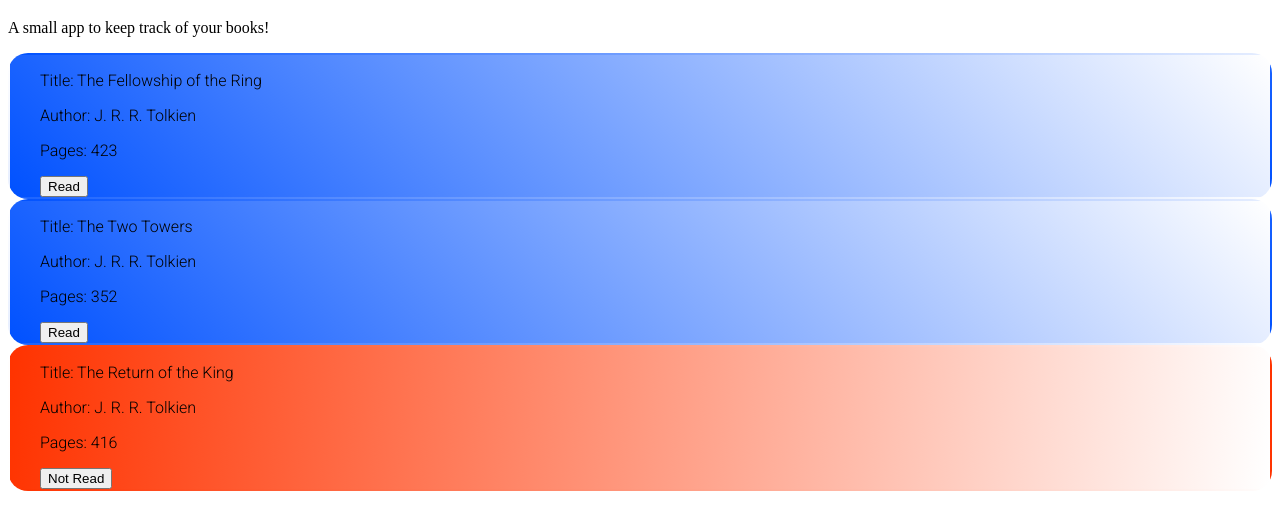
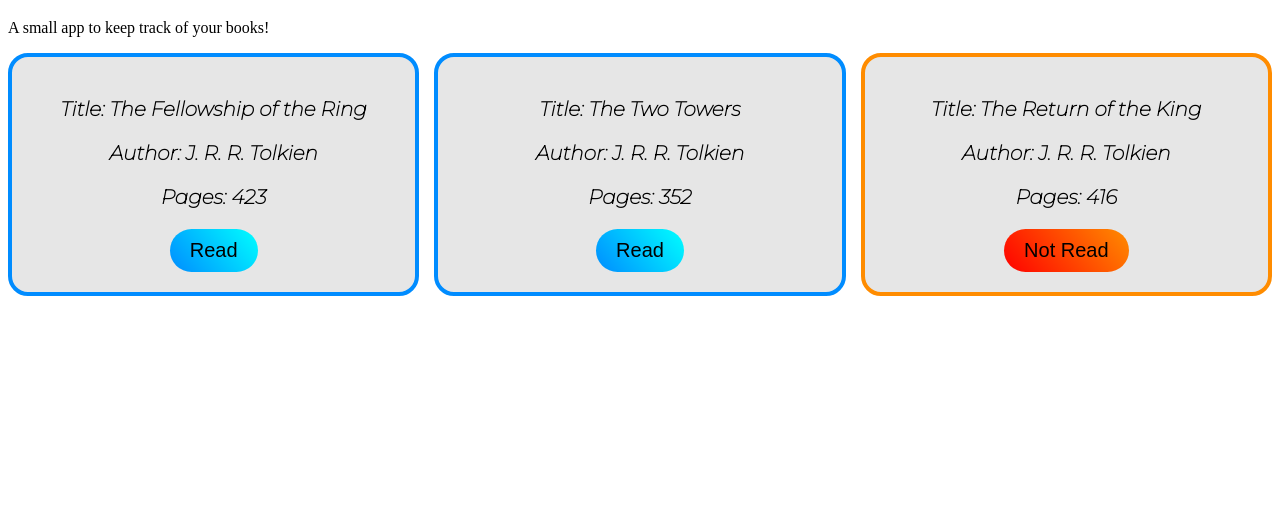
Before and after one commit to marrahenzo/library, a plain HTML site: page index.html in a window 1280 px wide. Shown: the part 61-590 px from the top of the page. Drawn offline with Linux system fonts and the light colour scheme; a web font is replaced by a local one.

Commit message:
Style cards

```diff
--- a/style.css
+++ b/style.css
@@ -1,14 +1,42 @@
+#book-container {
+  display: grid;
+  grid-template-columns: repeat(auto-fit, minmax(350px, 1fr));
+  gap: 15px;
+}
+
 .book {
-  border: 2px solid transparent;
   border-radius: 20px;
-  padding-left: 30px;
-  font-family: "Roboto", sans-serif;
+  padding: 20px;
+  font-family: "Montserrat", sans-serif;
+  font-weight: bold;
+  font-size: 20px;
+  text-align: center;
+  background-color: rgb(230, 230, 230);
+}
+
+.book:hover {
+  box-shadow: 1px 1px 10px;
 }
 
 .book[data-read="true"] {
-  background: linear-gradient(45deg, rgb(0, 81, 255), rgb(255, 255, 255));
+  border: 4px solid rgb(0, 140, 255);
 }
 
 .book[data-read="false"] {
-  background: linear-gradient(95deg, rgb(255, 51, 0), rgb(255, 255, 255));
+  border: 4px solid rgb(255, 140, 0);
 }
+
+.book button {
+  border: none;
+  border-radius: 30px;
+  font-size: 20px;
+  padding: 10px 20px;
+}
+
+.book[data-read="true"] button {
+  background: linear-gradient(50deg, rgb(0, 140, 255), rgb(0, 255, 255));
+}
+
+.book[data-read="false"] button {
+  background: linear-gradient(50deg, rgb(255, 0, 0), rgb(255, 140, 0));
+}
```
